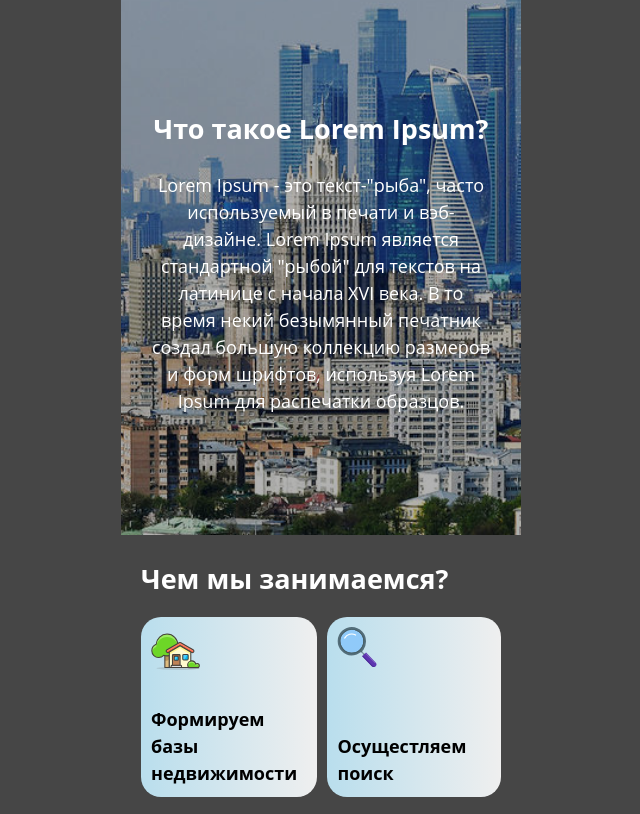
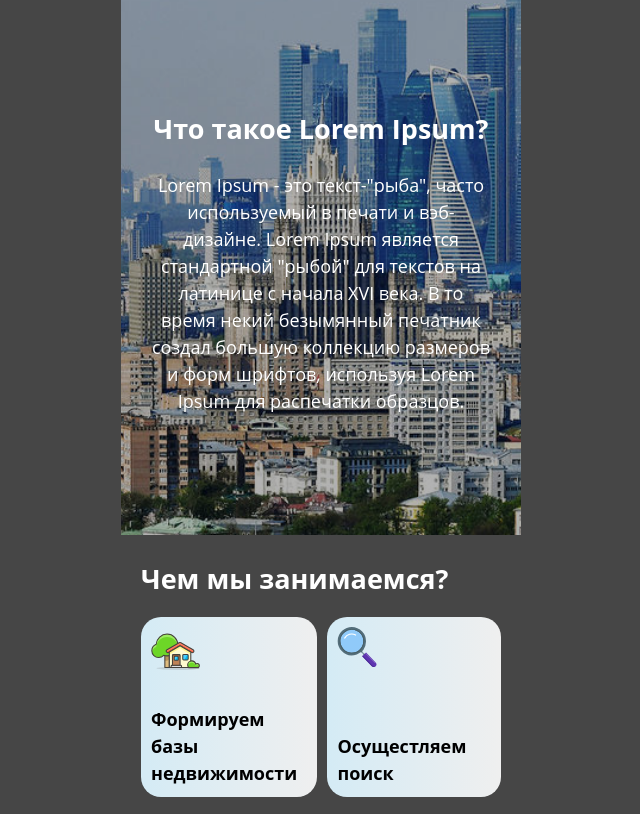
Before and after one commit to racoon-typing/FOREVER, a website: page src/index.html in a window 1280 px wide. Shown: the part 65-879 px from the top of the page, without its empty margins (319-959 px from the left). Drawn offline with nearby package versions, Linux system fonts and the light colour scheme; files that its build step writes are made by us from their sources.

Commit message:
цвета

```diff
--- a/src/assets/scss/module/vars.scss
+++ b/src/assets/scss/module/vars.scss
@@ -15,7 +15,8 @@ $color-six: #ffffff; // используем
 $color-seven: #0066CC; // используем
 
 // Градиент
-$gradient-first: #b9deed;
+// $gradient-first: #b9deed;
+$gradient-first: #d4ebf5;
 $gradient-second: #efefef;
 
 // #c1eef4
```
Also changed, not shown: dist/assets/css/style.css, dist/assets/css/style.min.css.
